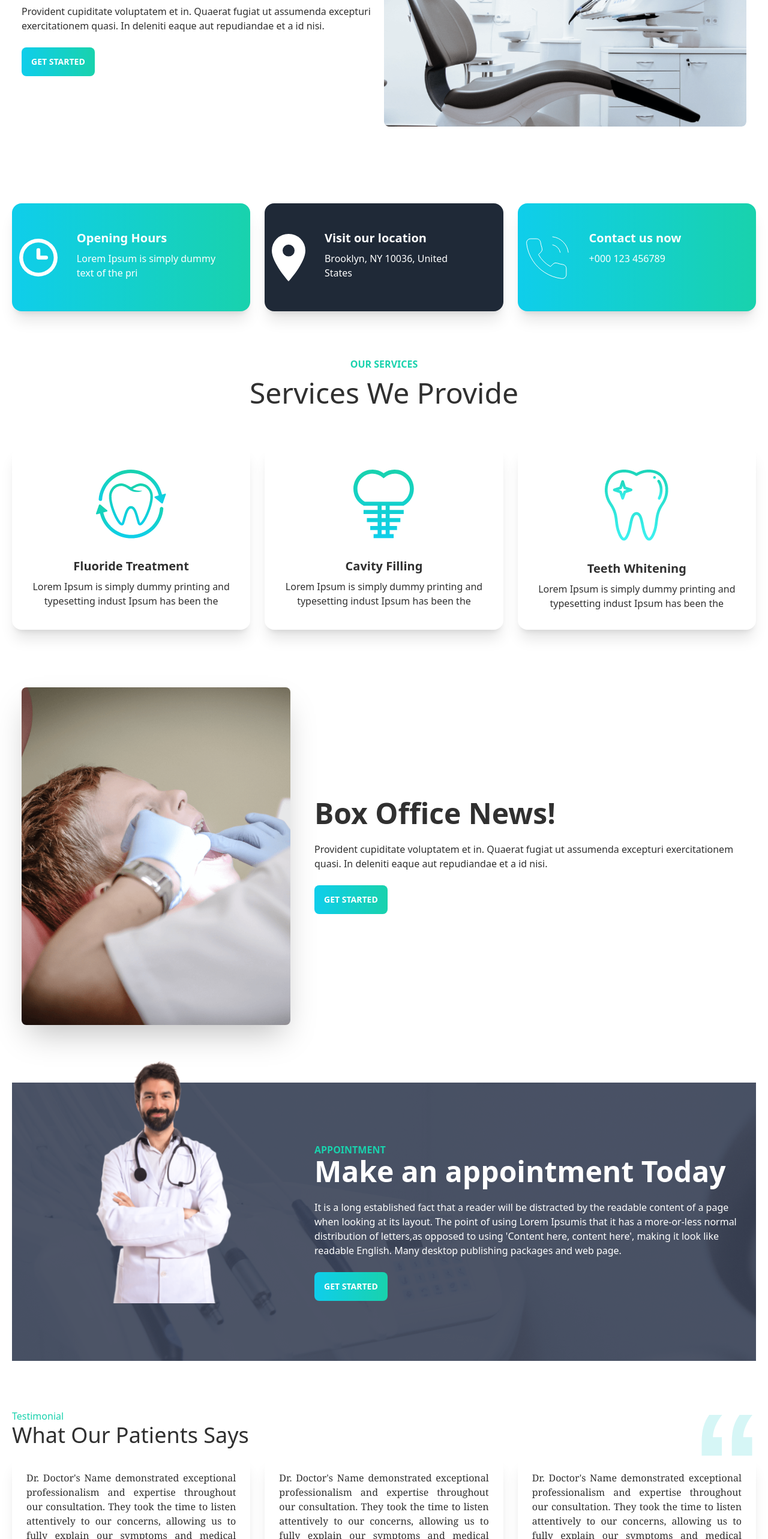
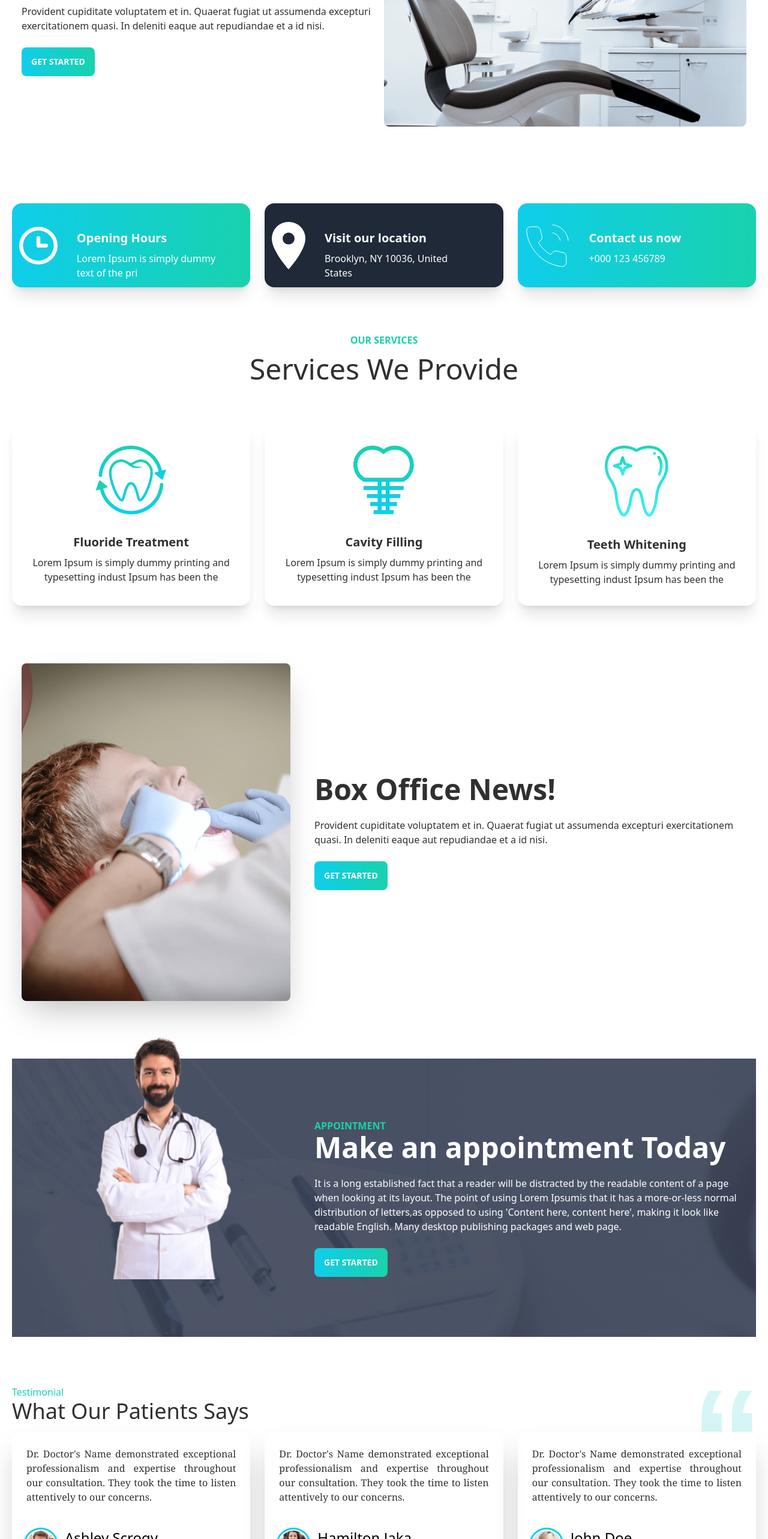
Before and after one commit to AbuRaihan1/doctors-client, a React (Create React App) app: page / in a window 1280 px wide. Shown: the part 234-2800 px from the top of the page at 60% size. Built offline with nearby package versions, Linux system fonts and the light colour scheme.

Commit message:
done all about testimonial

```diff
--- a/src/Pages/Home/InfoCards/InfoCard.js
+++ b/src/Pages/Home/InfoCards/InfoCard.js
@@ -5,7 +5,7 @@ const InfoCard = ({ card }) => {
   return (
     <div>
       <div
-        className={`card md:card-side  min-h-[180px] bg-base-100 shadow-xl p-3  text-white  ${bgClass}`}
+        className={`card md:card-side md:max-h-[140px] bg-base-100 shadow-xl p-3  text-white  ${bgClass}`}
       >
         <figure>
           <img src={img} alt="Movie" />
--- a/src/Pages/Home/Testimonial/Review.js
+++ b/src/Pages/Home/Testimonial/Review.js
@@ -3,7 +3,7 @@ import React from "react";
 const Review = ({ review }) => {
   const { name, location, img, description } = review;
   return (
-    <div className="card shadow-xl p-6">
+    <div className="card shadow-2xl p-6">
       <div className="card-content">
         <p className="text-justify font-serif">{description}</p>
 
--- a/src/Pages/Home/Testimonial/Reviews.js
+++ b/src/Pages/Home/Testimonial/Reviews.js
@@ -4,12 +4,11 @@ import people2 from "../../../assets/images/people2.png";
 import people3 from "../../../assets/images/people3.png";
 import Review from "./Review";
 const Reviews = () => {
-
-    const description = `Dr. Doctor's Name demonstrated exceptional professionalism and expertise throughout our consultation. They took the time to listen attentively to our concerns, allowing us to fully explain our symptoms and medical history. `
+  const description = `Dr. Doctor's Name demonstrated exceptional professionalism and expertise throughout our consultation. They took the time to listen attentively to our concerns. `;
   const reviewsData = [
     {
       id: 1,
-      description:description,
+      description: description,
       img: people1,
       name: "Ashley Scrogy",
       location: "California",
```
